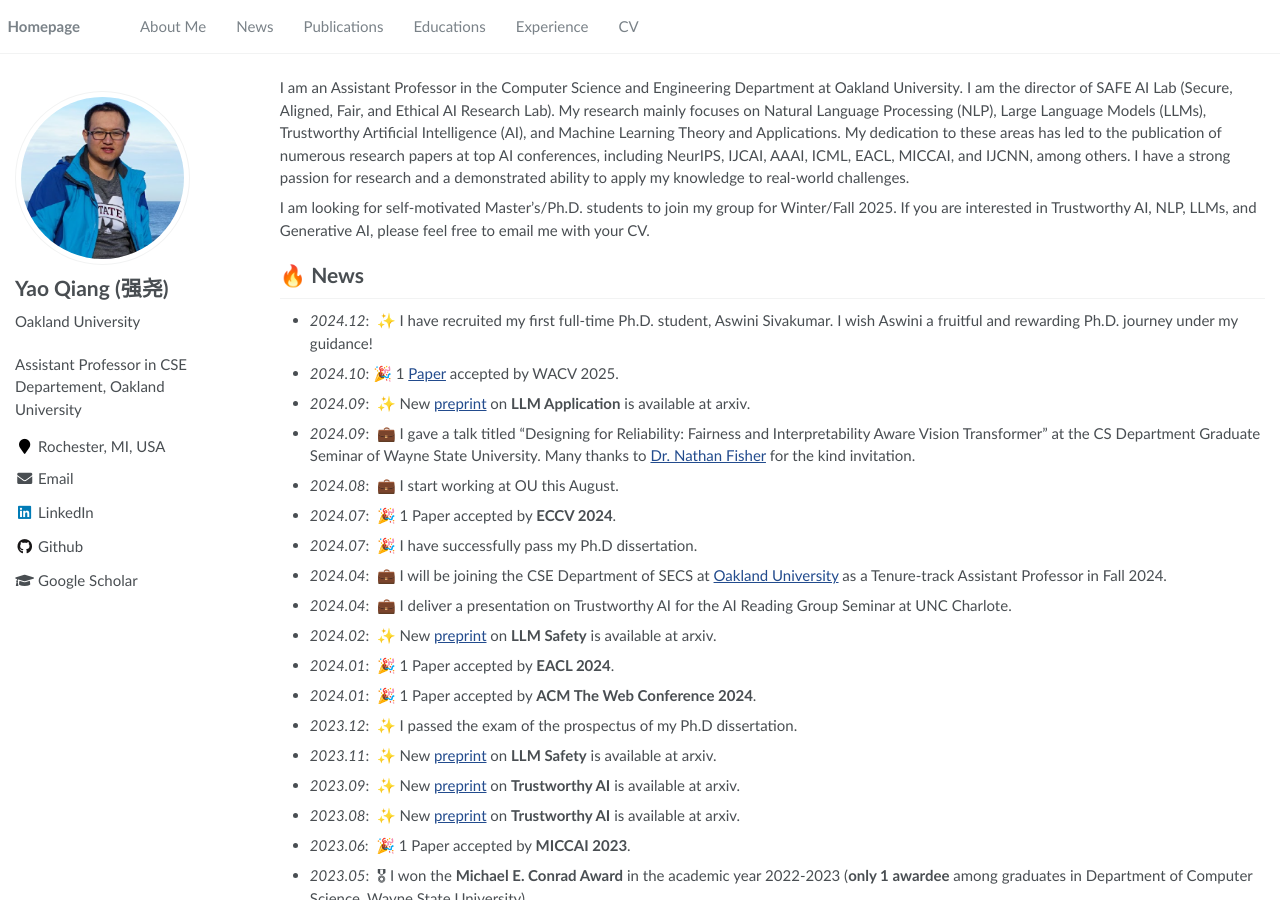
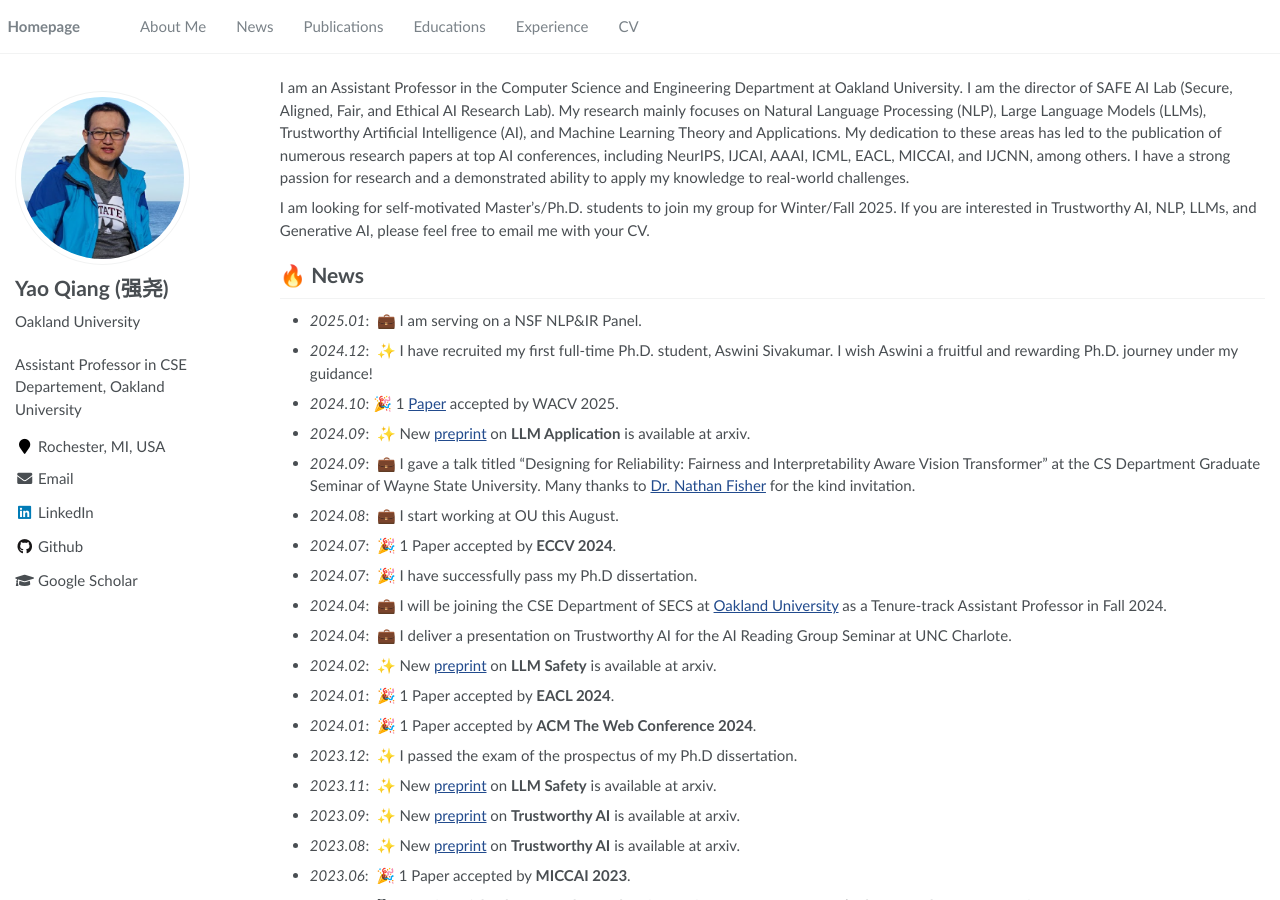
Before and after one commit to qiangyao1988/qiangyao1988.github.io, a Jekyll site: the page built from _pages/about.md, in a window 1280 px wide and 900 px high. Built offline with Jekyll 4.4.1, drawn with Linux system fonts in a browser that asks for light colours.

Commit message:
Update about.md

```diff
--- a/_pages/about.md
+++ b/_pages/about.md
@@ -15,6 +15,7 @@ I am an Assistant Professor in the Computer Science and Engineering Department a
 I am looking for self-motivated Master's/Ph.D. students to join my group for Winter/Fall 2025. If you are interested in Trustworthy AI, NLP, LLMs, and Generative AI, please feel free to email me with your CV.
 
 # 🔥 News
+- *2025.01*: &nbsp;💼 I am serving on a NSF NLP&IR Panel.
 - *2024.12*: &nbsp;✨ I have recruited my first full-time Ph.D. student, Aswini Sivakumar. I wish Aswini a fruitful and rewarding Ph.D. journey under my guidance!
 - *2024.10*:  🎉 1 [Paper](https://arxiv.org/pdf/2308.14936.pdf) accepted by WACV 2025.
 - *2024.09*: &nbsp;✨ New [preprint](https://arxiv.org/pdf/2409.15027) on **LLM Application** is available at arxiv.
```
